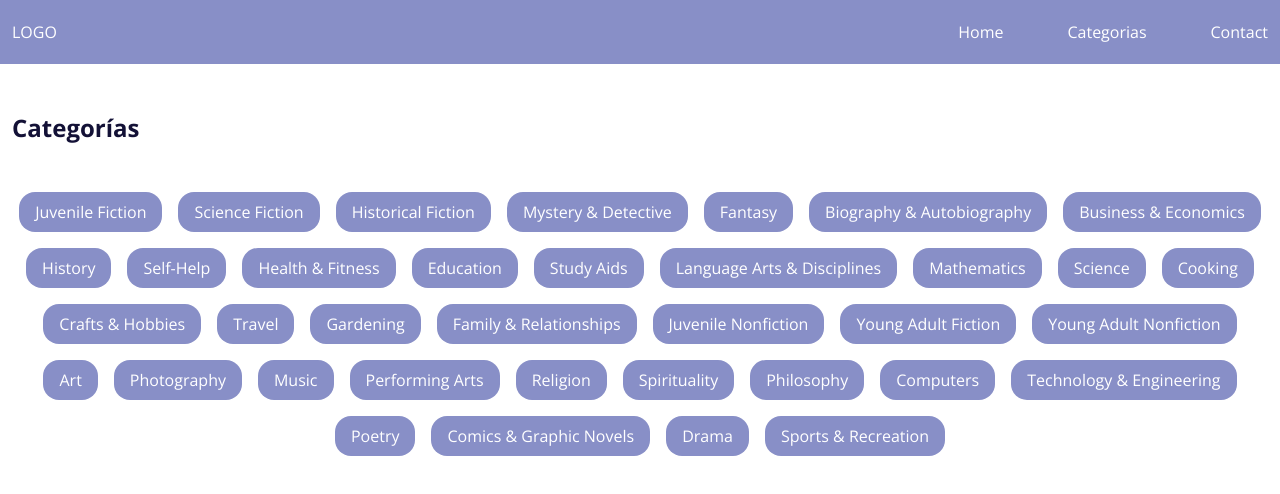
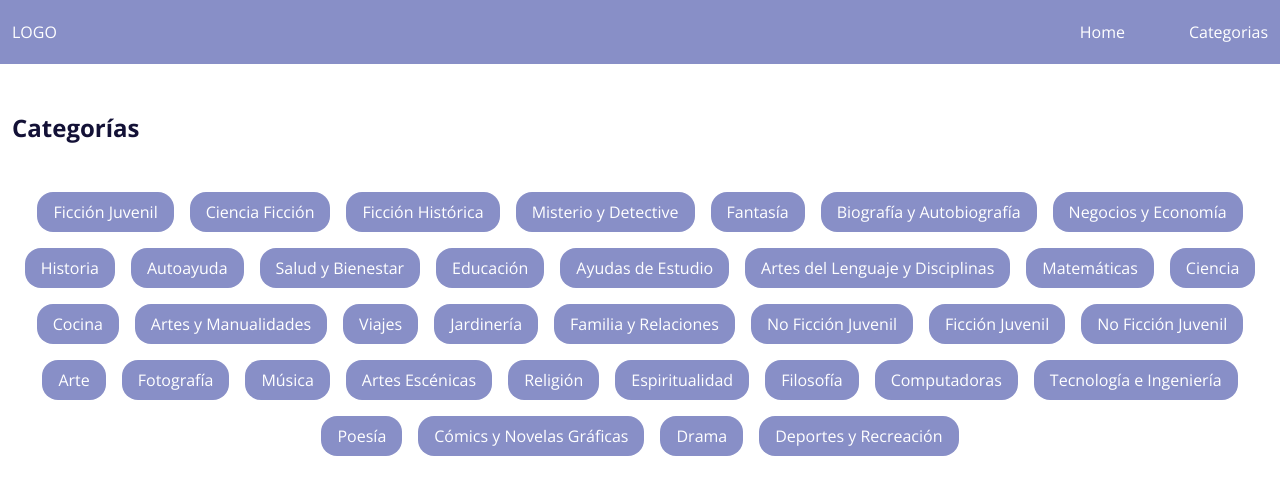
Before and after one commit to Oscarandio/book-app, a Next.js app: page /categories in a window 1280 px wide. Shown: the top 494 px of the page. Built offline with nearby package versions, Linux system fonts and the light colour scheme.

Commit message:
improvements

```diff
--- a/app/categories/page.tsx
+++ b/app/categories/page.tsx
@@ -1,8 +1,46 @@
 // lib/CategoryButtons.tsx
 'use client';
 
-import BookList from '@/components/BookList';
 import categoriesData from '@/lib/BookCategories.json'; // Importar el archivo JSON
+
+const categoryTranslations: Record<string, string> = {
+  'Juvenile Fiction': 'Ficción Juvenil',
+  'Science Fiction': 'Ciencia Ficción',
+  'Historical Fiction': 'Ficción Histórica',
+  'Mystery & Detective': 'Misterio y Detective',
+  Fantasy: 'Fantasía',
+  'Biography & Autobiography': 'Biografía y Autobiografía',
+  'Business & Economics': 'Negocios y Economía',
+  History: 'Historia',
+  'Self-Help': 'Autoayuda',
+  'Health & Fitness': 'Salud y Bienestar',
+  Education: 'Educación',
+  'Study Aids': 'Ayudas de Estudio',
+  'Language Arts & Disciplines': 'Artes del Lenguaje y Disciplinas',
+  Mathematics: 'Matemáticas',
+  Science: 'Ciencia',
+  Cooking: 'Cocina',
+  'Crafts & Hobbies': 'Artes y Manualidades',
+  Travel: 'Viajes',
+  Gardening: 'Jardinería',
+  'Family & Relationships': 'Familia y Relaciones',
+  'Juvenile Nonfiction': 'No Ficción Juvenil',
+  'Young Adult Fiction': 'Ficción Juvenil',
+  'Young Adult Nonfiction': 'No Ficción Juvenil',
+  Art: 'Arte',
+  Photography: 'Fotografía',
+  Music: 'Música',
+  'Performing Arts': 'Artes Escénicas',
+  Religion: 'Religión',
+  Spirituality: 'Espiritualidad',
+  Philosophy: 'Filosofía',
+  Computers: 'Computadoras',
+  'Technology & Engineering': 'Tecnología e Ingeniería',
+  Poetry: 'Poesía',
+  'Comics & Graphic Novels': 'Cómics y Novelas Gráficas',
+  Drama: 'Drama',
+  'Sports & Recreation': 'Deportes y Recreación',
+};
 
 // Definir la interfaz para el tipo de datos del JSON
 interface CategoriesData {
@@ -11,17 +49,23 @@ interface CategoriesData {
 
 const CategoryButtons: React.FC = () => {
   const { categories } = categoriesData as CategoriesData; // Tipar los datos importados
+
+  // Traducir las categorías usando el mapa de traducción
+  const translatedCategories = categories.map(
+    (category) => categoryTranslations[category] || category // Usa la traducción si existe, o deja la categoría original
+  );
+
   return (
     <section className='container mx-auto px-3 my-12'>
       <header>
         <h1 className='text-2xl text-primary font-bold mb-4'>Categorías</h1>
       </header>
       <ul className='flex flex-wrap gap-4 justify-center my-12'>
-        {categories.map((category, index) => (
+        {translatedCategories.map((category, index) => (
           <li key={index}>
             <button
               type='button'
-              className='px-4 py-2 bg-jacaranda text-white rounded-2xl hover:bg-gray-300 transition-colors'
+              className='px-4 py-2 bg-jacaranda text-white rounded-2xl hover:bg-primary transition-colors ease-linear'
               onClick={() => alert(`Category: ${category}`)}>
               {category}
             </button>
--- a/components/BookList.tsx
+++ b/components/BookList.tsx
@@ -8,6 +8,9 @@ const BookList: React.FC = () => {
   const [books, setBooks] = useState<any[]>([]);
   const [query, setQuery] = useState<string>('joel dicker'); // Estado con consulta por defecto
   const [error, setError] = useState<string | null>(null);
+
+  // Obtén la clave API desde las variables de entorno
+  const apiKey = process.env.NEXT_PUBLIC_GOOGLE_BOOKS_API_KEY;
 
   // Función para obtener libros basada en la consulta actual
   const fetchBooks = async (searchQuery: string) => {
@@ -22,7 +25,7 @@ const BookList: React.FC = () => {
       const response = await fetch(
         `https://www.googleapis.com/books/v1/volumes?q=${encodeURIComponent(
           searchQuery
-        )}&key=AIzaSyCfheD5T1EkGQspFI9S9QAGXKkK7_YMYSw
+        )}&key=${apiKey}
 &maxResults=${maxResults}`
       );
       if (!response.ok) throw new Error('Network response was not ok');
--- a/components/Nav.tsx
+++ b/components/Nav.tsx
@@ -1,5 +1,5 @@
-import React from "react";
-import Link from "next/link";
+import React from 'react';
+import Link from 'next/link';
 
 interface NavProps {}
 
@@ -14,19 +14,10 @@ const Nav: React.FC<NavProps> = () => {
         </div>
         <ul className='flex space-x-16'>
           <li>
-            <Link href='/'>
-              Home
-            </Link>
+            <Link href='/'>Home</Link>
           </li>
           <li>
-            <Link href='/categories'>
-              Categorias
-            </Link>
-          </li>
-          <li>
-            <Link href='/contact'>
-              Contact
-            </Link>
+            <Link href='/categories'>Categorias</Link>
           </li>
         </ul>
       </nav>
--- a/components/SearchInput.tsx
+++ b/components/SearchInput.tsx
@@ -30,7 +30,7 @@ const SearchInput: React.FC<SearchInputProps> = ({
       value={query}
       onChange={handleInputChange}
       placeholder='Buscar libros...'
-      className='border border-primary border-2 p-2 rounded w-full mb-2 text-primary font-bold mt-12'
+      className='border-2 border-primary p-2 rounded w-full mb-2 text-primary font-bold mt-12'
     />
   );
 };
```
Also changed, not shown: components/SearchBar.tsx (deleted), lib/BookCategories.json (line endings or trailing spaces), 1 other file (tests, documents, lock files or other folders).
